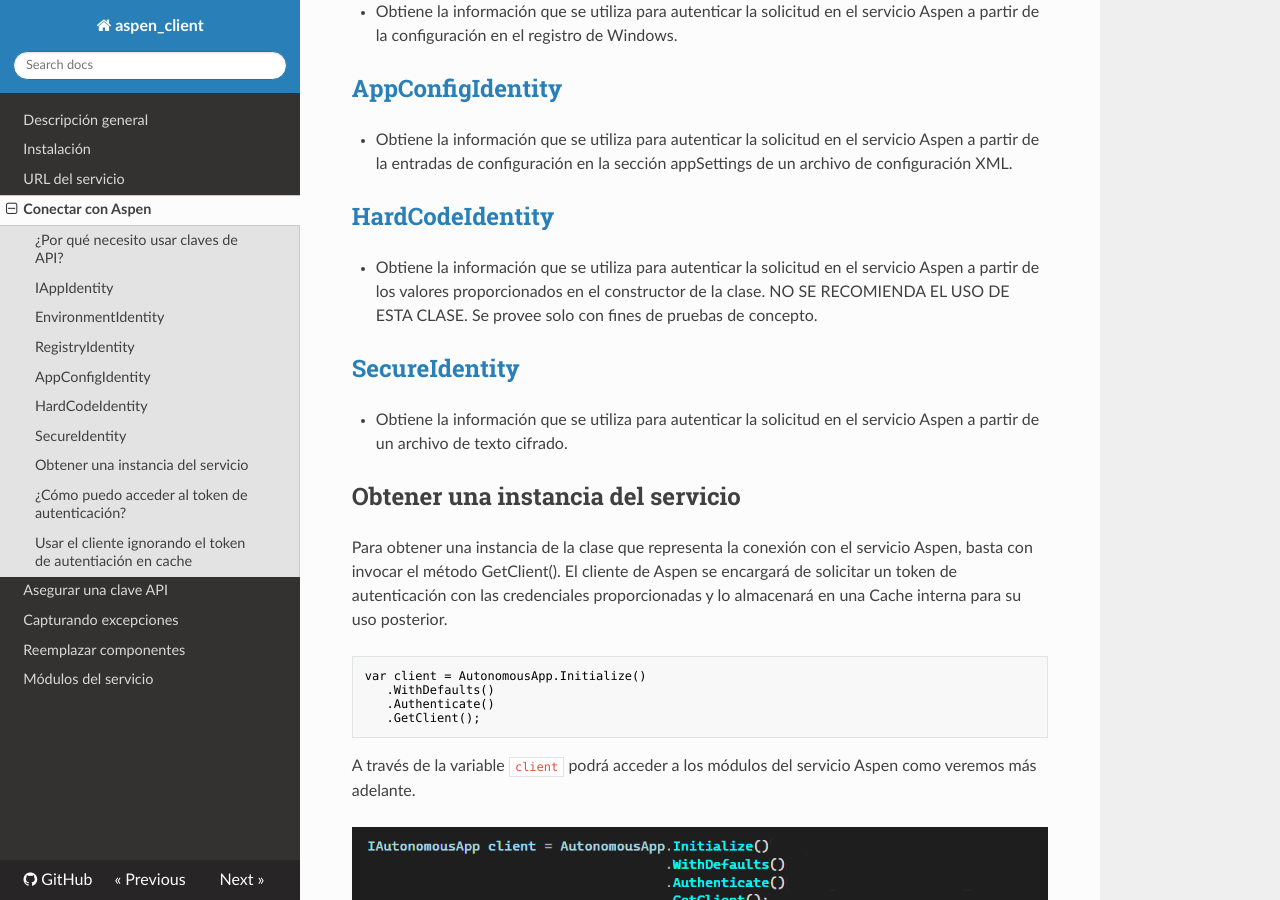
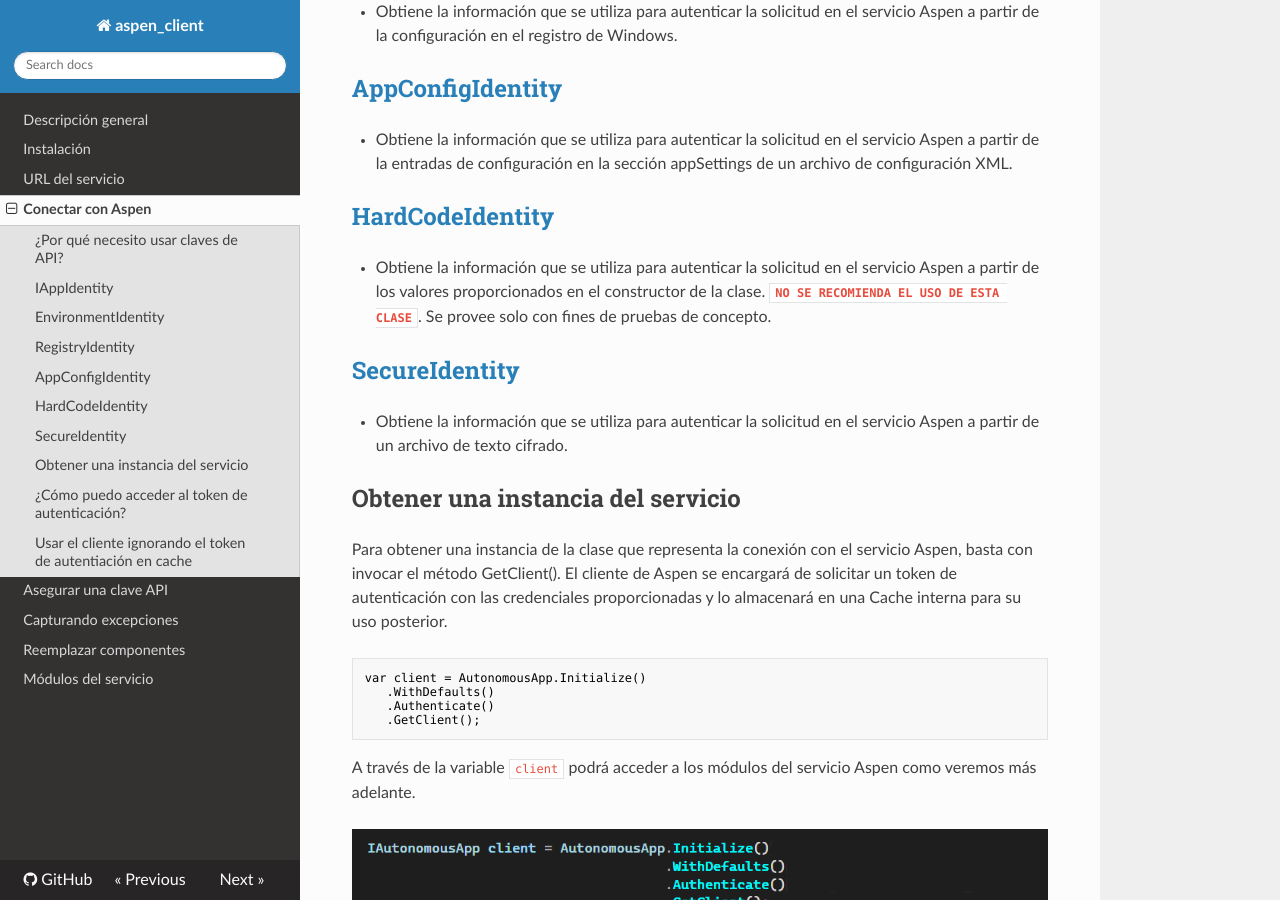
Before and after one commit to RD-Processa/Everco.Services.Aspen.Client.Docs, an MkDocs documentation site: the page built from docs/ManageApiKey.md, in a window 1280 px wide and 900 px high, scrolled down 1037 px. Built offline with MkDocs 1.6.1, drawn with Linux system fonts in a browser that asks for light colours; nearby versions of some CDN libraries; old or Windows-style settings are respelled for this version of MkDocs.

Commit message:
Ajustes menores

```diff
--- a/docs/ManageApiKey.md
+++ b/docs/ManageApiKey.md
@@ -33,7 +33,7 @@ El cliente de Aspen define la interfaz IAppIdentity e implementa las clases Envi
 
 ## [HardCodeIdentity](HardCodeIdentity.md)
 
-- Obtiene la información que se utiliza para autenticar la solicitud en el servicio Aspen a partir de los valores proporcionados en el constructor de la clase. NO SE RECOMIENDA EL USO DE ESTA CLASE. Se provee solo con fines de pruebas de concepto.
+- Obtiene la información que se utiliza para autenticar la solicitud en el servicio Aspen a partir de los valores proporcionados en el constructor de la clase. **`NO SE RECOMIENDA EL USO DE ESTA CLASE`**. Se provee solo con fines de pruebas de concepto.
 
 ## [SecureIdentity](SecureIdentity.md)
 
```
